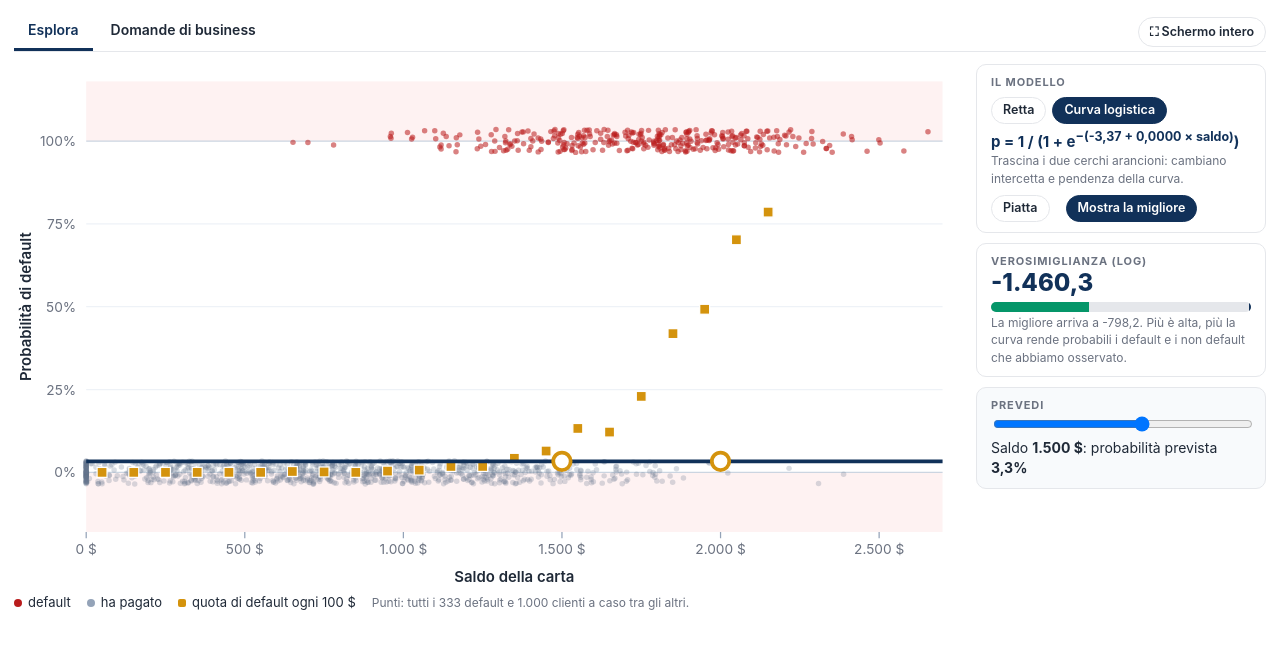
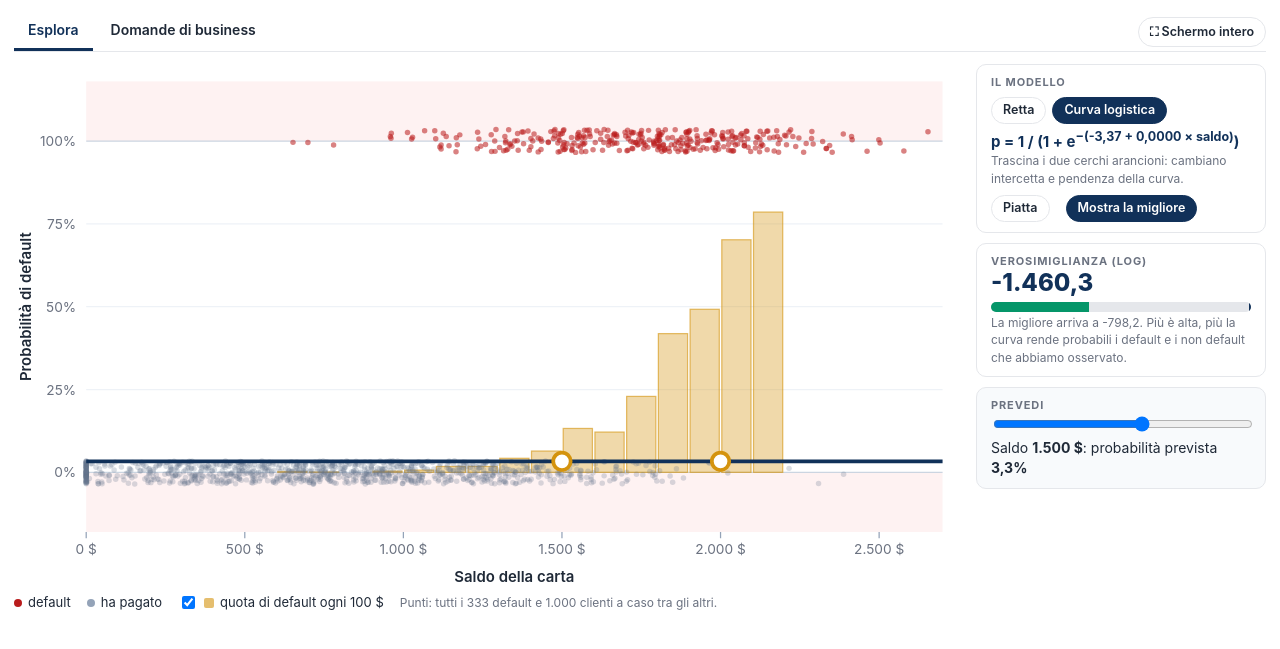
Before and after one commit to vincnardelli/msd, a Jekyll site: the page esplorazioni/logistica-curva.html, which Jekyll copies as it is, in a window 1280 px wide. Shown: the top 649 px of the page. Built offline with Jekyll 4.4.1, drawn with Linux system fonts in a browser that asks for light colours.

Commit message:
Esplorazione curva a S: barre con la quota di default ogni 100 $, nascondibili
Co-Authored-By: Claude Opus 5.5 <noreply@anthropic.com>

```diff
--- a/esplorazioni/logistica-curva.html
+++ b/esplorazioni/logistica-curva.html
@@ -66,7 +66,7 @@
 <div id="casi" hidden><div class="casi" id="casi-list"></div></div>
 <div class="main">
   <div class="chart"><svg id="svg" viewBox="0 0 760 420"></svg>
-    <div class="row" style="margin:6px 0 0"><label class="ck"><i style="background:#b91c1c;height:8px;width:8px;border-radius:50%"></i>default</label><label class="ck"><i style="background:#94a3b8;height:8px;width:8px;border-radius:50%"></i>ha pagato</label><label class="ck"><i style="background:#d4930d;height:8px;width:8px"></i>quota di default ogni 100 $</label><span class="mini">Punti: tutti i 333 default e 1.000 clienti a caso tra gli altri.</span></div>
+    <div class="row" style="margin:6px 0 0"><label class="ck"><i style="background:#b91c1c;height:8px;width:8px;border-radius:50%"></i>default</label><label class="ck"><i style="background:#94a3b8;height:8px;width:8px;border-radius:50%"></i>ha pagato</label><label class="ck"><input type="checkbox" id="c-bar" checked><i style="background:#d4930d;opacity:.6;height:10px;width:10px"></i>quota di default ogni 100 $</label><span class="mini">Punti: tutti i 333 default e 1.000 clienti a caso tra gli altri.</span></div>
   </div>
   <div class="side">
     <div id="pan-esplora" class="side">
@@ -145,7 +145,7 @@ const PTS=(()=>{let s=7;const r=()=>{s|=0;s=s+0x6D2B79F5|0;let t=Math.imul(s^s>>
 const BINS=(()=>{const c={},d={};for(let i=0;i<N;i++){const k=Math.floor(D.b[i]/100);c[k]=(c[k]||0)+1;d[k]=(d[k]||0)+D.y[i];}
   return Object.keys(c).filter(k=>c[k]>=20).map(k=>({x:+k*100+50,p:d[k]/c[k],n:c[k]}));})();
 
-const S={mode:'curva',a:A0,b:0,anim:null,marks:[],pv:1500};
+const S={mode:'curva',a:A0,b:0,anim:null,marks:[],pv:1500,bar:true};
 const svg=$('svg');let drag=null;
 function draw(){
   svg.innerHTML='';
@@ -157,10 +157,10 @@ function draw(){
   for(let x=0;x<=2500;x+=500){el('line',{x1:sx(x),x2:sx(x),y1:sy(YMIN),y2:sy(YMIN)+5,stroke:'#94a3b8'},g);txt(sx(x),sy(YMIN)+18,num(x)+' $','tick',g);}
   txt((ML+W-MR)/2,H-4,'Saldo della carta','axt',g);
   const yl=txt(14,(MT+H-MB)/2,'Probabilità di default','axt',g);yl.setAttribute('transform',`rotate(-90 14 ${(MT+H-MB)/2})`);
+  // quota di default per fasce di 100 $: barre dietro a tutto
+  if(S.bar)for(const q of BINS)el('rect',{x:sx(q.x-50)+1,y:sy(q.p),width:sx(100)-sx(0)-2,height:Math.max(0,sy(0)-sy(q.p)),fill:'#d4930d','fill-opacity':0.35,stroke:'#d4930d','stroke-opacity':0.6},g);
   // punti
   for(const p of PTS)el('circle',{cx:sx(p.x),cy:sy(p.y+p.j),r:2.2,fill:p.y?'#b91c1c':'#64748b','fill-opacity':p.y?0.55:0.25},g);
-  // quote per fascia
-  for(const q of BINS)el('rect',{x:sx(q.x)-4,y:sy(q.p)-4,width:8,height:8,fill:'#d4930d',stroke:'#fff','stroke-width':1},g);
   // modello
   if(S.mode==='retta'){
     el('line',{x1:sx(0),y1:sy(LIN.a),x2:sx(XMAX),y2:sy(LIN.a+LIN.b*XMAX),stroke:'#2563eb','stroke-width':3},g);
@@ -200,16 +200,17 @@ $('modi-m').querySelectorAll('button').forEach(b=>b.onclick=()=>{S.mode=b.datase
 $('b-flat').onclick=()=>goTo(A0,0);
 $('b-best').onclick=()=>goTo(FIT.a,FIT.b);
 $('pred').oninput=e=>{S.pv=+e.target.value;draw();};
+$('c-bar').onchange=e=>{S.bar=e.target.checked;draw();};
 
 ctx=()=>({});
-applica=s=>{if(s.mode)S.mode=s.mode;if('marks' in s)S.marks=s.marks;if(s.fit==='flat')goTo(A0,0);else if(s.fit==='best')goTo(FIT.a,FIT.b);else if(s.fit==='poco')goTo(-6,0.0018);else draw();};
+applica=s=>{if(s.mode)S.mode=s.mode;if('bar' in s){S.bar=s.bar;$('c-bar').checked=s.bar;}if('marks' in s)S.marks=s.marks;if(s.fit==='flat')goTo(A0,0);else if(s.fit==='best')goTo(FIT.a,FIT.b);else if(s.fit==='poco')goTo(-6,0.0018);else draw();};
 const P1=sig(FIT.a+FIT.b*1000),P2=sig(FIT.a+FIT.b*2000);
 CASI=[
 {tag:'Retta o curva',t:'Perché non una retta?',q:'La banca vuole la probabilità che un cliente vada in default. Possiamo usare la regressione lineare che conosciamo?',
  passi:[
-  {set:{mode:'retta',marks:[],fit:'flat'},txt:c=>`Ogni punto è un cliente: in alto chi è andato in default (333 su 10.000), in basso chi ha pagato. I quadratini gialli sono la <b>quota di default</b> per fasce di 100 $ di saldo. La retta blu è la regressione lineare di default (0/1) sul saldo.`},
+  {set:{mode:'retta',marks:[],fit:'flat',bar:true},txt:c=>`Ogni punto è un cliente: in alto chi è andato in default (333 su 10.000), in basso chi ha pagato. Le barre gialle sono la <b>quota di default</b> per fasce di 100 $ di saldo. La retta blu è la regressione lineare di default (0/1) sul saldo.`},
   {set:{marks:[0,500]},txt:c=>`Con saldi bassi la retta scende sotto lo zero: a 0 $ prevede ${pct(LIN.a,1)}, a 500 $ ${pct(LIN.a+LIN.b*500,1)}. <b>Una probabilità negativa non ha senso.</b> E con saldi alti la retta resta molto sotto le quote osservate.`},
-  {set:{mode:'curva',marks:[],fit:'best'},txt:c=>`La curva logistica resta sempre tra 0 e 1: piatta dove il rischio è quasi nullo, ripida tra 1.500 e 2.000 $, e segue i quadratini gialli.`,
+  {set:{mode:'curva',marks:[],fit:'best'},txt:c=>`La curva logistica resta sempre tra 0 e 1: piatta dove il rischio è quasi nullo, ripida tra 1.500 e 2.000 $, e segue le barre gialle.`,
    ris:c=>`Quando la risposta è sì o no, vogliamo una <b>probabilità</b>, che deve stare tra 0 e 1. La retta non lo garantisce; la curva a S della regressione logistica sì.`}]},
 {tag:'Massima verosimiglianza',t:'Come si sceglie la curva?',q:'Per la retta minimizzavamo la somma dei quadrati dei residui. E per la curva?',
  passi:[
```
Also changed, not shown: _esplorazioni/logistica-curva.md (+1 -1 lines).
